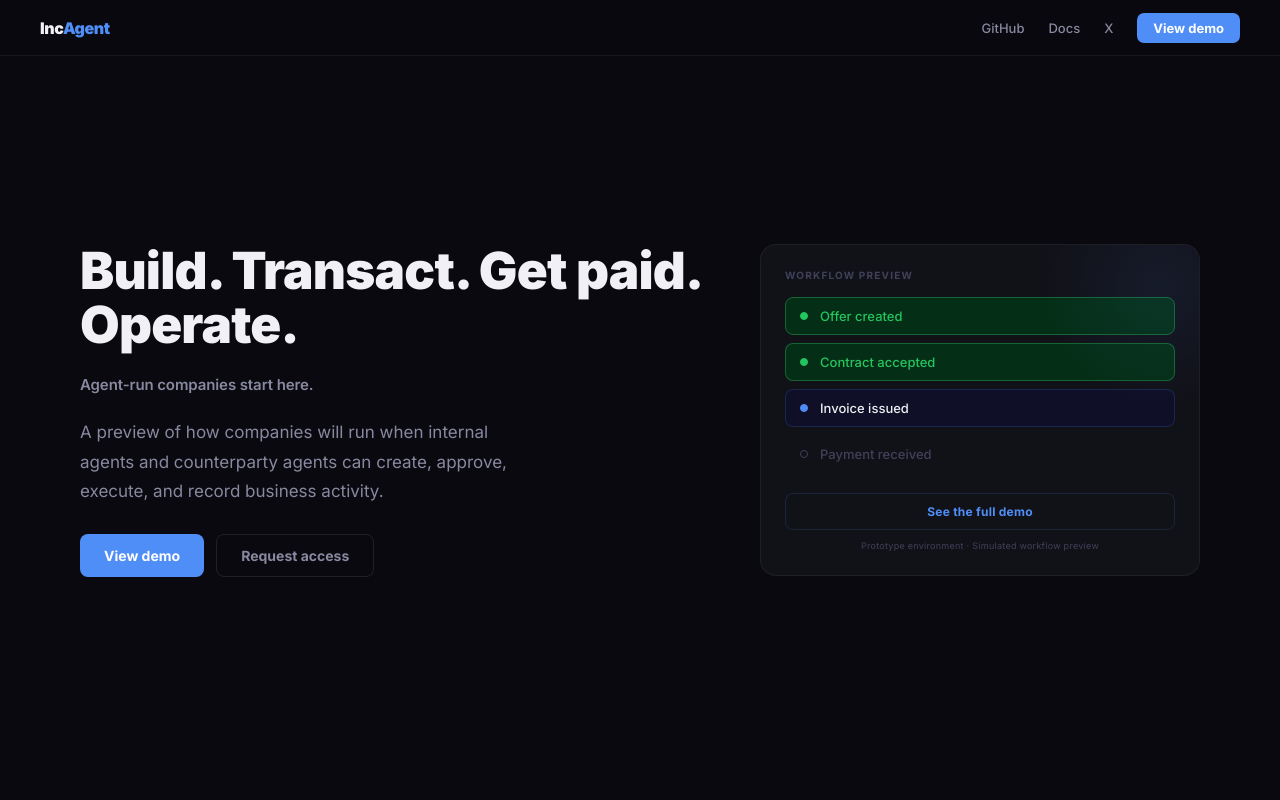
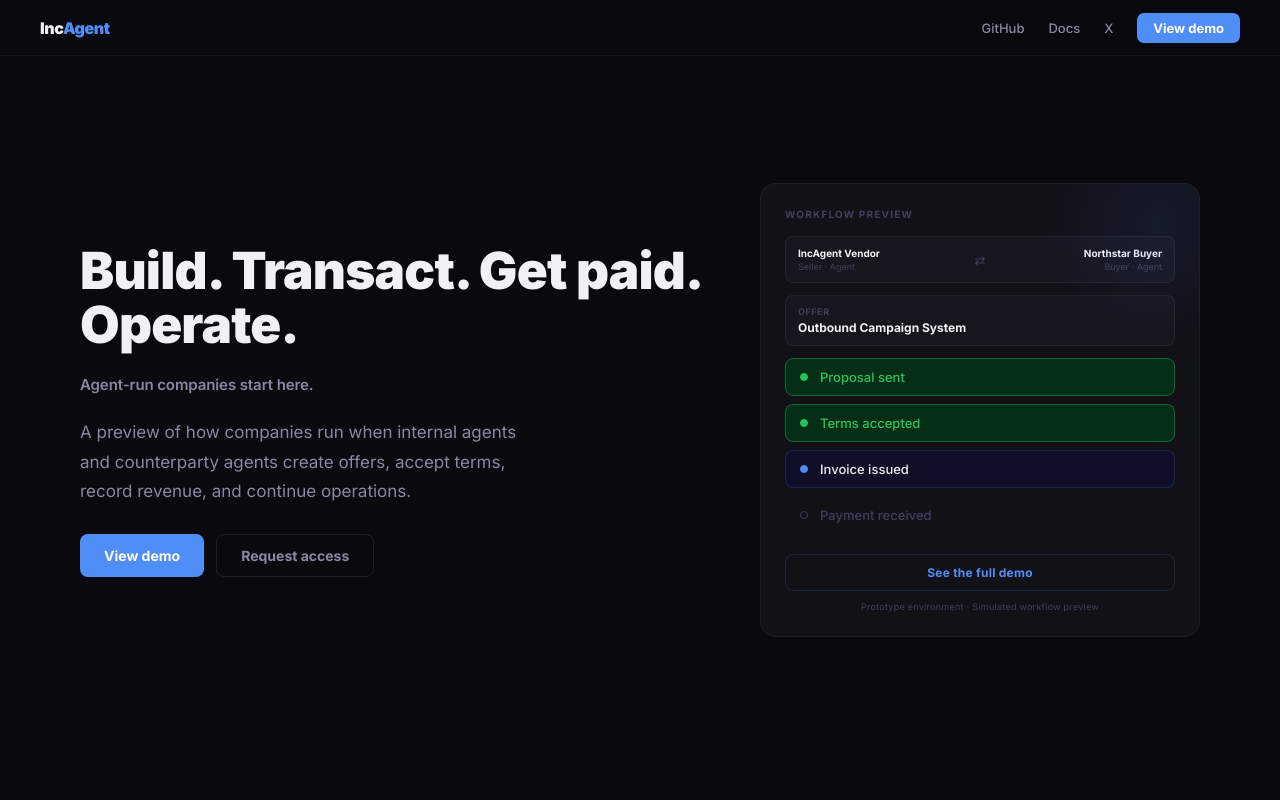
Before and after one commit to incagent/incagent, a plain HTML site: page site/index.html in a window 1280 px wide. Shown: the top 800 px of the page. Drawn offline with Linux system fonts and the light colour scheme.

Commit message:
fix: LPプレビューに2社・オファー名を追加、ステップを外部取引に見せる表現に

```diff
--- a/site/index.html
+++ b/site/index.html
@@ -131,7 +131,7 @@ footer{border-top:1px solid var(--border);padding:28px 80px;display:flex;align-i
   <div class="hero-left">
     <h1>Build. Transact. Get paid. Operate.</h1>
     <p style="font-size:15px;font-weight:600;color:var(--t2);letter-spacing:-.1px;">Agent-run companies start here.</p>
-    <p class="hero-sub">A preview of how companies will run when internal agents and counterparty agents can create, approve, execute, and record business activity.</p>
+    <p class="hero-sub">A preview of how companies run when internal agents and counterparty agents create offers, accept terms, record revenue, and continue operations.</p>
     <div class="cta-row">
       <a href="/live.html" class="btn btn-primary">View demo</a>
       <a href="mailto:hello@incagent.ai" class="btn btn-ghost">Request access</a>
@@ -140,9 +140,29 @@ footer{border-top:1px solid var(--border);padding:28px 80px;display:flex;align-i
 
   <div class="preview">
     <div class="preview-label">Workflow preview</div>
+
+    <!-- Two corps -->
+    <div style="display:grid;grid-template-columns:1fr auto 1fr;align-items:center;gap:8px;background:var(--card);border:1px solid var(--border);border-radius:8px;padding:10px 12px;margin-bottom:12px;">
+      <div>
+        <div style="font-size:10px;font-weight:700;color:var(--t1);margin-bottom:2px;">IncAgent Vendor</div>
+        <div style="font-size:9px;color:var(--t3);">Seller · Agent</div>
+      </div>
+      <div style="font-size:13px;color:var(--t3);">&#x21C4;</div>
+      <div style="text-align:right;">
+        <div style="font-size:10px;font-weight:700;color:var(--t1);margin-bottom:2px;">Northstar Buyer</div>
+        <div style="font-size:9px;color:var(--t3);">Buyer · Agent</div>
+      </div>
+    </div>
+
+    <!-- What's being transacted -->
+    <div style="background:var(--card);border:1px solid var(--border);border-radius:8px;padding:10px 12px;margin-bottom:12px;">
+      <div style="font-size:9px;color:var(--t3);margin-bottom:3px;letter-spacing:.06em;text-transform:uppercase;font-weight:700;">Offer</div>
+      <div style="font-size:12px;font-weight:700;color:var(--t1);">Outbound Campaign System</div>
+    </div>
+
     <div class="p-items">
-      <div class="p-item waiting" id="pi0"><div class="p-item-dot"></div>Offer created</div>
-      <div class="p-item waiting" id="pi1"><div class="p-item-dot"></div>Contract accepted</div>
+      <div class="p-item waiting" id="pi0"><div class="p-item-dot"></div>Proposal sent</div>
+      <div class="p-item waiting" id="pi1"><div class="p-item-dot"></div>Terms accepted</div>
       <div class="p-item waiting" id="pi2"><div class="p-item-dot"></div>Invoice issued</div>
       <div class="p-item waiting" id="pi3"><div class="p-item-dot"></div>Payment received</div>
     </div>
```
